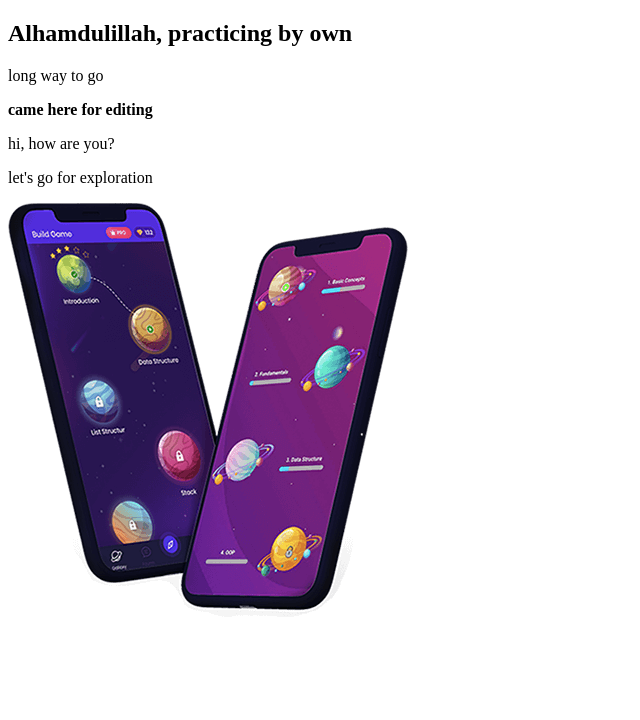
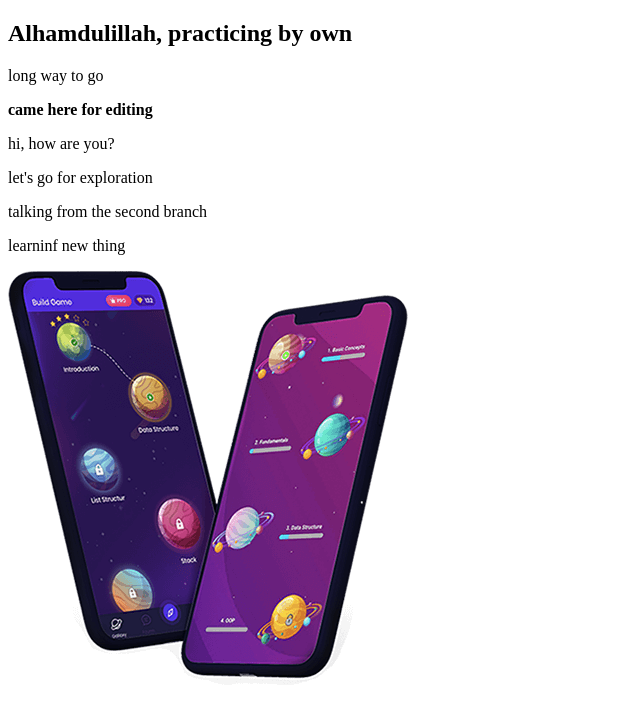
Before and after one commit to Jubair-Saad/my-second-website, a plain HTML site: page index.html in a window 1280 px wide. Shown: the whole page, without its empty margins (0-640 px from the left). Drawn offline with Linux system fonts and the light colour scheme.

Commit message:
adding data to second branch

```diff
--- a/index.html
+++ b/index.html
@@ -11,6 +11,9 @@
     <b>came here for editing</b>
     <p>hi, how are you?</p>
     <p>let's go for exploration</p>
+    <p>talking from the second branch</p>
+    <p>learninf new thing</p>
     <img src="pic.png">
+
 </body>
 </html>
```
